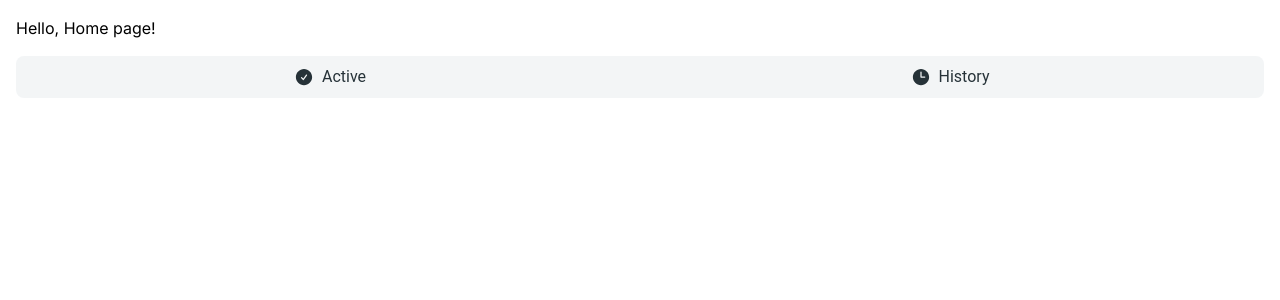
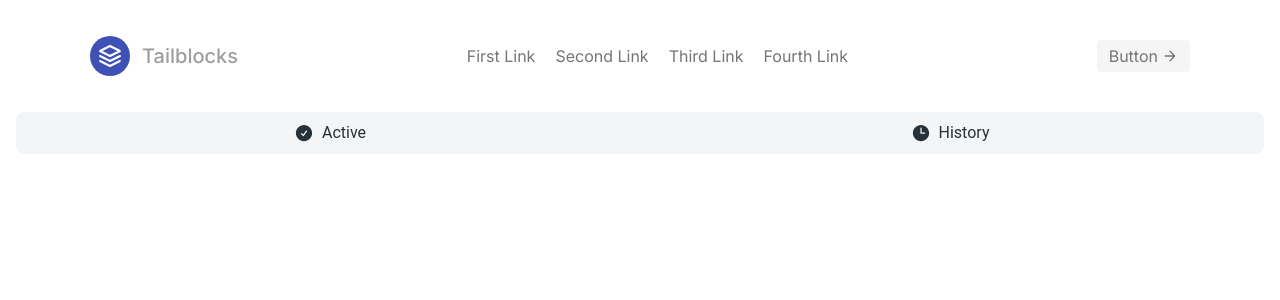
Before and after one commit to Adam43/FoodOpp-App, a Next.js app in the folder food-opp/: page /user in a window 1280 px wide. Shown: the top 300 px of the page. Built offline with nearby package versions, Linux system fonts and the light colour scheme.

Commit message:
resolved merge issue in header

```diff
--- a/food-opp/app/user/Header.jsx
+++ b/food-opp/app/user/Header.jsx
@@ -1,4 +1,26 @@
 // `app/page.tsx` is the UI for the `/` URL
 export default function Header() {
-  return <h1>Hello, Home page!</h1>;
-}
+    return (
+      <header className="text-gray-600 body-font">
+        <div className="container mx-auto flex flex-wrap p-5 flex-col md:flex-row items-center">
+          <a className="flex title-font font-medium items-center text-gray-500 mb-4 md:mb-0">
+            <svg xmlns="http://www.w3.org/2000/svg" fill="none" stroke="currentColor" stroke-linecap="round" stroke-linejoin="round" stroke-width="2" className="w-10 h-10 text-white p-2 bg-indigo-500 rounded-full" viewBox="0 0 24 24">
+              <path d="M12 2L2 7l10 5 10-5-10-5zM2 17l10 5 10-5M2 12l10 5 10-5"></path>
+            </svg>
+            <span className="ml-3 text-xl">Tailblocks</span>
+          </a>
+          <nav className="md:ml-auto md:mr-auto flex flex-wrap items-center text-base justify-center">
+            <a className="mr-5 hover:text-blue-600">First Link</a>
+            <a className="mr-5 hover:text-blue-600">Second Link</a>
+            <a className="mr-5 hover:text-blue-600">Third Link</a>
+            <a className="mr-5 hover:text-blue-600">Fourth Link</a>
+          </nav>
+          <button className="inline-flex items-center bg-gray-100 border-0 py-1 px-3 focus:outline-none hover:bg-gray-200 rounded text-base mt-4 md:mt-0">Button
+            <svg fill="none" stroke="currentColor" stroke-linecap="round" stroke-linejoin="round" stroke-width="2" className="w-4 h-4 ml-1" viewBox="0 0 24 24">
+              <path d="M5 12h14M12 5l7 7-7 7"></path>
+            </svg>
+          </button>
+        </div>
+      </header>
+    )
+  }
--- a/food-opp/package.json
+++ b/food-opp/package.json
@@ -15,6 +15,7 @@
     "@heroicons/react": "^2.0.18",
     "@material-tailwind/react": "^2.0.1",
     "autoprefixer": "10.4.14",
+    "bootstrap": "^5.3.0-alpha3",
     "eslint": "8.40.0",
     "eslint-config-next": "13.4.3",
     "next": "13.4.3",
```
Also changed, not shown: 1 other file (tests, documents, lock files or other folders).
